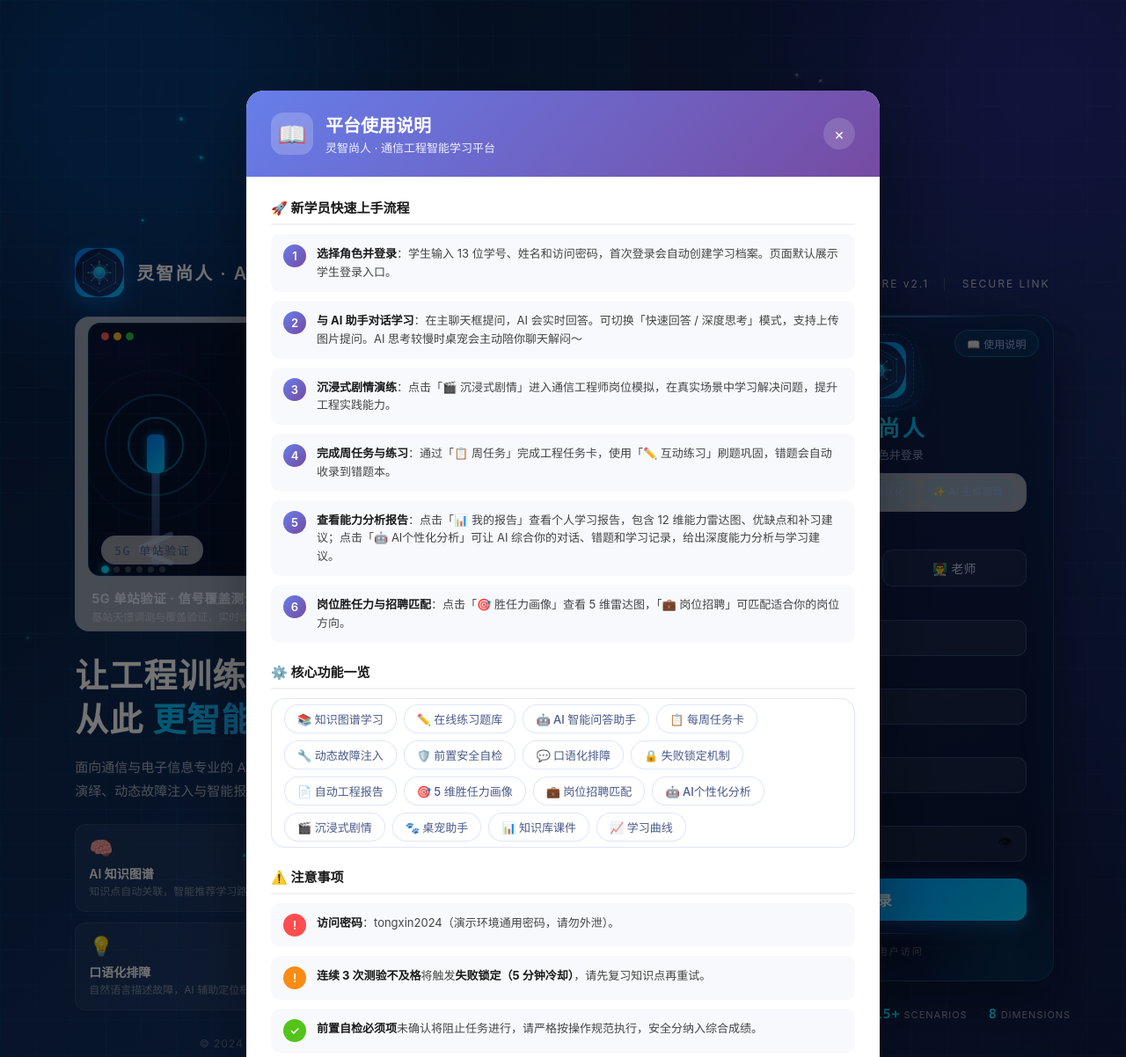
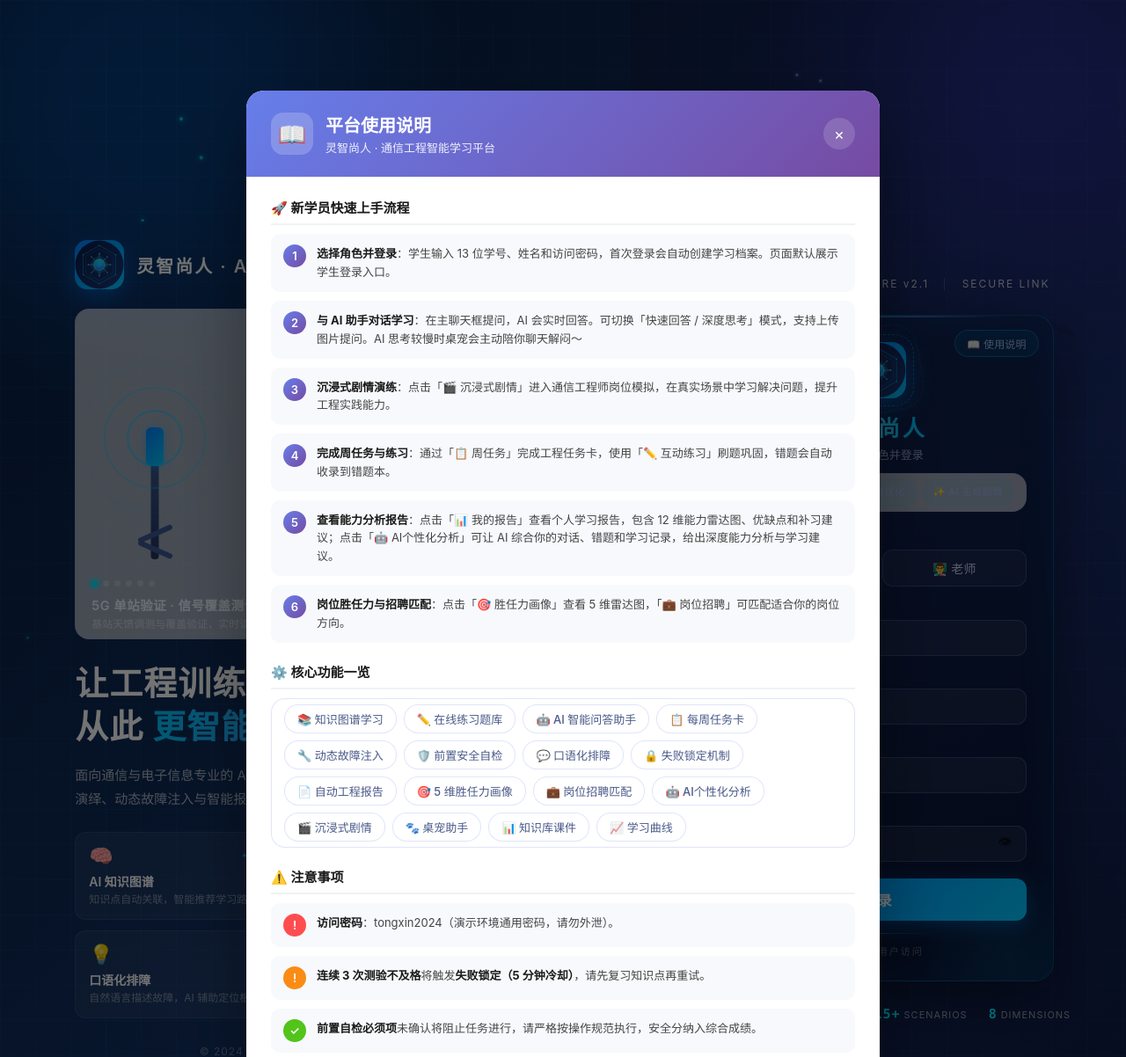
Before and after one commit to Xiran-123/lingzhishangren-ai, a Flask app: page / in a window 1280 px wide. Shown: the top 1202 px of the page at 88% size. Run offline with Flask 3, Linux system fonts and the light colour scheme; some libraries are stand-ins or nearby versions.

Commit message:
feat: 场景轮播去屏幕化，动画直接浮于面板背景

```diff
--- a/templates/login.html
+++ b/templates/login.html
@@ -142,8 +142,8 @@
             color: rgba(255,255,255,0.45); font-size: 12px; line-height: 1.5;
         }
 
-        /* ===== 应用场景预览轮播舞台（桌面端品牌面板） ===== */
-        /* 外壳完全透明融入面板背景，仅保留嵌入式屏幕本体 */
+        /* ===== 应用场景预览轮播（桌面端品牌面板） ===== */
+        /* 无屏幕外壳：动画直接浮在面板深蓝背景上 */
         .scene-stage {
             position: relative;
             margin-bottom: 26px;
@@ -154,42 +154,9 @@
         .scene-screen {
             position: relative;
             height: 288px;
-            border-radius: 14px;
-            border: 1px solid rgba(0, 229, 255, 0.16);
-            background:
-                radial-gradient(circle 210px at 85% 110%, rgba(0, 200, 255, 0.12), transparent 70%),
-                radial-gradient(circle 190px at 8% -10%, rgba(91, 61, 255, 0.12), transparent 70%),
-                linear-gradient(rgba(0, 200, 255, 0.045) 1px, transparent 1px),
-                linear-gradient(90deg, rgba(0, 200, 255, 0.045) 1px, transparent 1px),
-                #071230;
-            background-size: auto, auto, 34px 34px, 34px 34px, auto;
+            background: transparent;
             overflow: hidden;
         }
-        .scene-chrome {
-            position: absolute; top: 0; left: 0; right: 0; z-index: 6;
-            display: flex; align-items: center; gap: 5px;
-            padding: 10px 14px;
-            background: linear-gradient(180deg, #0a1633 0%, rgba(10, 22, 51, 0) 100%);
-        }
-        .scene-chrome span {
-            width: 9px; height: 9px; border-radius: 50%;
-            background: rgba(255, 255, 255, 0.18);
-        }
-        .scene-chrome span:first-child { background: #ff5f57; }
-        .scene-chrome span:nth-child(2) { background: #febc2e; }
-        .scene-chrome span:nth-child(3) { background: #28c840; }
-        .scene-chrome em {
-            margin-left: auto; font-style: normal;
-            font-size: 9px; letter-spacing: 2px;
-            color: rgba(0, 229, 255, 0.75);
-            font-family: 'Consolas', monospace;
-        }
-        .scene-chrome em::before {
-            content: '●';
-            margin-right: 5px;
-            animation: ledBlink 1.4s ease-in-out infinite;
-        }
-
         .scene {
             position: absolute; inset: 0;
             opacity: 0; visibility: hidden;
@@ -197,17 +164,6 @@
             transition: opacity 0.55s ease, transform 0.55s ease, visibility 0.55s;
         }
         .scene.active { opacity: 1; visibility: visible; transform: none; }
-
-        .scene-tag {
-            position: absolute; left: 14px; bottom: 12px; z-index: 5;
-            font-size: 11px; letter-spacing: 1.5px;
-            color: #00e5ff;
-            background: #0b1730;
-            border: 1px solid rgba(0, 229, 255, 0.35);
-            border-radius: 12px;
-            padding: 4px 12px;
-            font-family: 'Consolas', monospace;
-        }
 
         /* ── 场景1：5G 单站验证（基站信号脉冲 + 手机信号条） ── */
         .tower { position: absolute; left: 40px; bottom: 10px; width: 72px; height: 168px; }
@@ -514,8 +470,8 @@
             background: transparent;
         }
         .scene-dots {
-            position: absolute; top: -11px; left: 16px;
             display: flex; gap: 6px;
+            margin-bottom: 10px;
         }
         .scene-dots span {
             width: 7px; height: 7px; border-radius: 50%;
@@ -1516,8 +1472,6 @@
                 <!-- 应用场景预览轮播（纯 CSS 动画 + JS 轮播，仅桌面端显示） -->
                 <div class="scene-stage" id="sceneStage">
                     <div class="scene-screen">
-                        <div class="scene-chrome"><span></span><span></span><span></span><em>LIVE DEMO</em></div>
-
                         <div class="scene sc-1 active">
                             <div class="tower">
                                 <div class="tower-mast"></div>
@@ -1528,7 +1482,6 @@
                                 <div class="bars"><i></i><i></i><i></i><i></i></div>
                                 <b>RSRP -87dBm</b>
                             </div>
-                            <span class="scene-tag">5G 单站验证</span>
                         </div>
 
                         <div class="scene sc-2">
@@ -1545,7 +1498,6 @@
                                 </circle>
                             </svg>
                             <b class="map-kpi"><i>●</i>GRID-1 路测中</b>
-                            <span class="scene-tag">网格优化 · 路测轨迹</span>
                         </div>
 
                         <div class="scene sc-3">
@@ -1555,7 +1507,6 @@
                                 <i>▍✓ 已植入 2 处工程陷阱 · 报告就绪</i>
                             </div>
                             <div class="ai-cursor"></div>
-                            <span class="scene-tag">AI 自动生成剧情</span>
                         </div>
 
                         <div class="scene sc-4">
@@ -1565,7 +1516,6 @@
                                 <b>24.6℃<small>环境温度</small></b>
                                 <div class="temp-bar"><span></span></div>
                             </div>
-                            <span class="scene-tag">机房动环监控</span>
                         </div>
 
                         <div class="scene sc-5">
@@ -1578,7 +1528,6 @@
                                 <circle class="otdr-bp" cx="206" cy="80" r="5"/>
                             </svg>
                             <b class="otdr-kpi"><i>●</i>断点 2.37km</b>
-                            <span class="scene-tag">光缆抢修 · OTDR</span>
                         </div>
 
                         <div class="scene sc-6">
@@ -1594,7 +1543,6 @@
                                 </svg>
                                 <b>VSWR 1.42</b>
                             </div>
-                            <span class="scene-tag">天馈调测 · 驻波比</span>
                         </div>
                     </div>
                     <div class="scene-meta">
```
